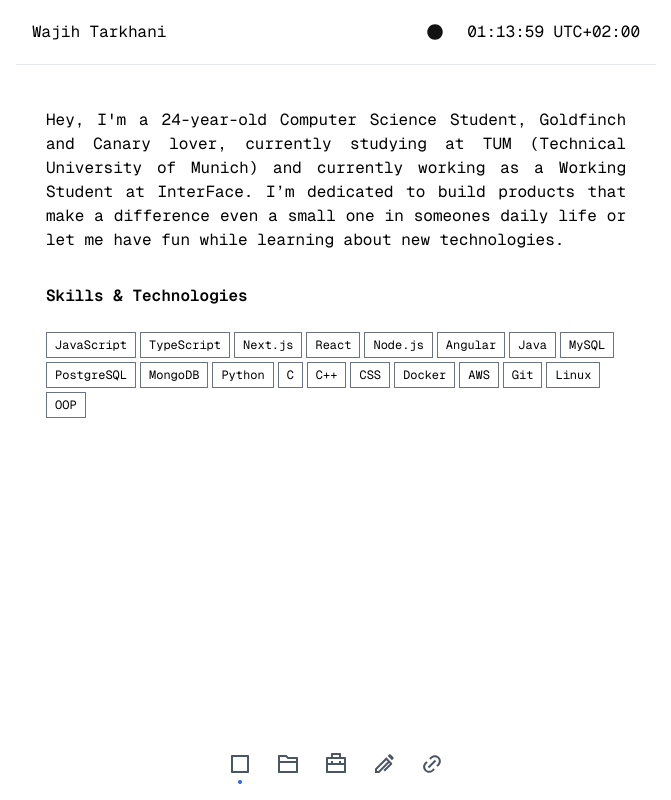
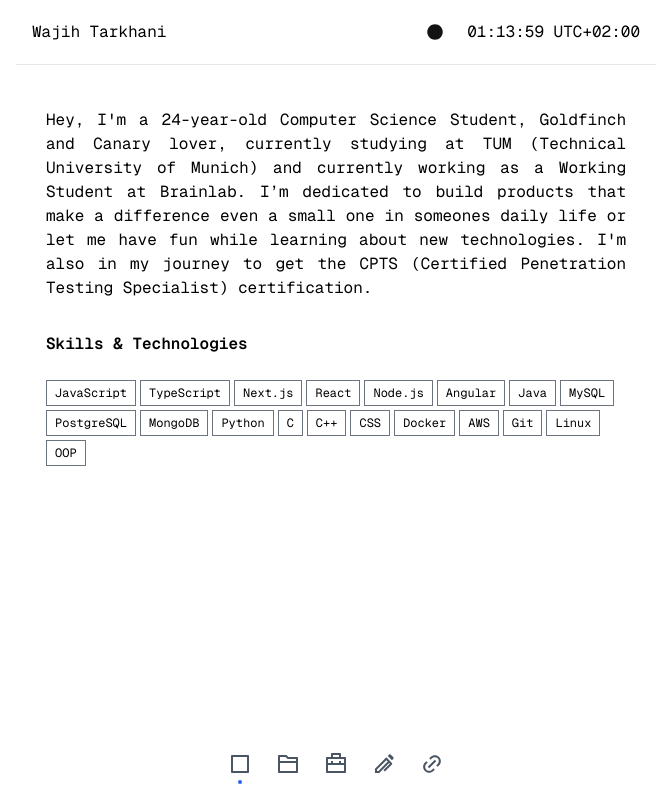
Before and after one commit to WajihT/Me, a Next.js app: page / in a window 1280 px wide. Shown: the whole page, without its empty margins (304-975 px from the left). Built offline with nearby package versions, Linux system fonts and the light colour scheme.

Commit message:
Small updates

```diff
--- a/app/page.tsx
+++ b/app/page.tsx
@@ -8,9 +8,9 @@ export default function Home() {
       <div>
         <div className="flex w-full text-[14px] sm:text-[16px] text-justify">
           Hey, I'm a 24-year-old Computer Science Student, Goldfinch and Canary lover,
-          currently studying at TUM (Technical University of Munich) and currently working as a Working Student at InterFace.
+          currently studying at TUM (Technical University of Munich) and currently working as a Working Student at Brainlab.
           I’m dedicated to build products that make a difference even a small one in someones daily life or let me have fun
-          while learning about new technologies.
+          while learning about new technologies. I'm also in my journey to get the CPTS (Certified Penetration Testing Specialist) certification.
         </div>
 
         {/* Skills section */}
```
